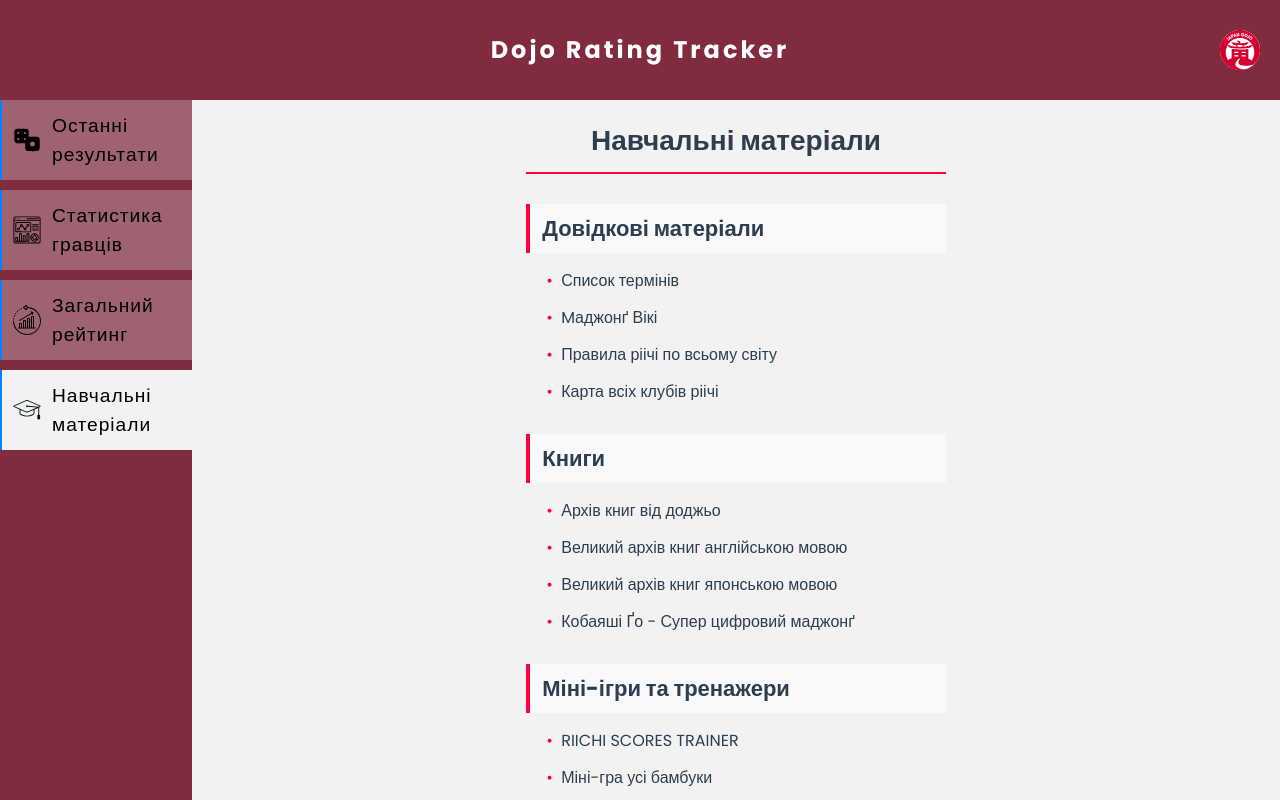
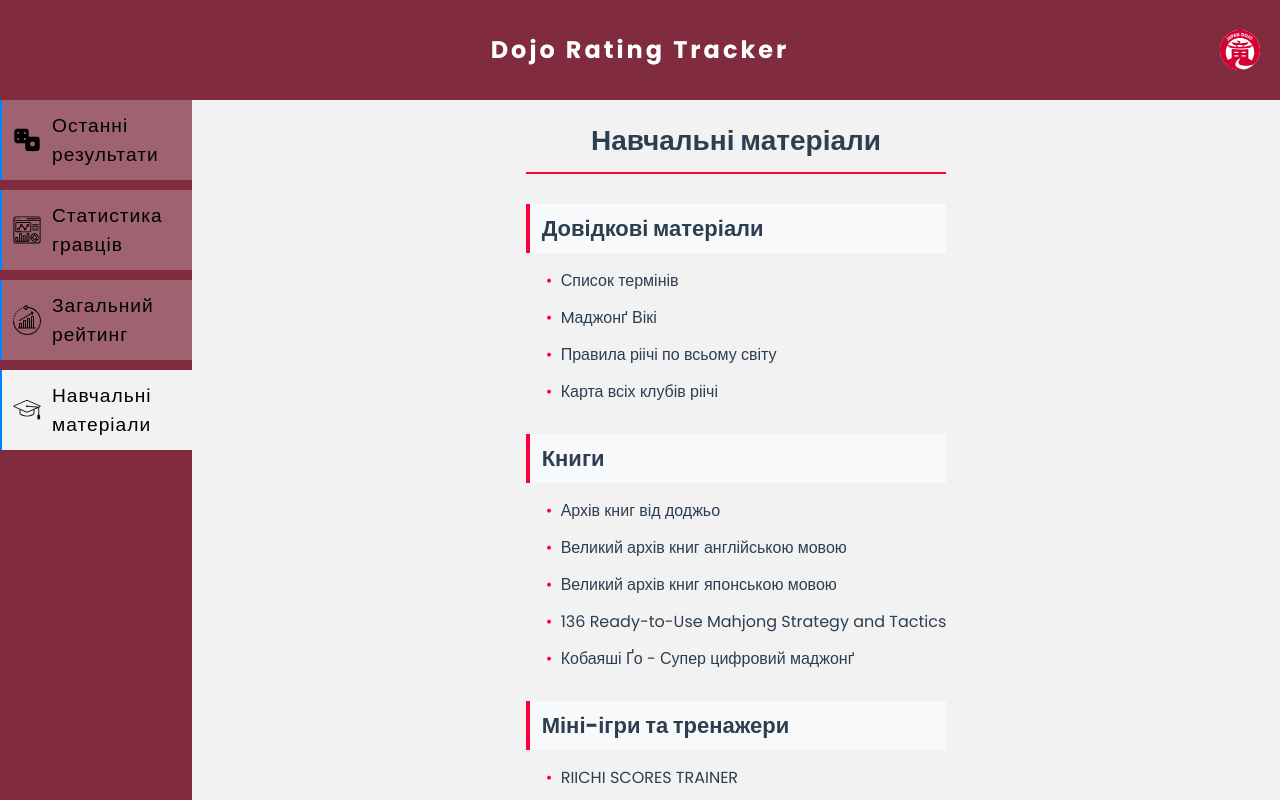
Before and after one commit to DanieLTjach/Dojo-Riichi-Stats, a React (Create React App) app: page /resources in a window 1280 px wide. Built offline with nearby package versions, Linux system fonts and the light colour scheme; no server answers.

Commit message:
feat: add new book
136 Ready-to-Use Mahjong Strategy and Tactics

```diff
--- a/src/pages/desktop/resources/Resources.js
+++ b/src/pages/desktop/resources/Resources.js
@@ -32,6 +32,10 @@ const Resources = () => {
             {
                 title: "Великий архів книг японською мовою",
                 url: "https://files.riichi.moe/mjg/books%20(jp)/"
+            },
+            {
+                title: "136 Ready-to-Use Mahjong Strategy and Tactics",
+                url: "https://play.google.com/store/books/details/136_Ready_to_Use_Mahjong_Strategy_and_Tactics?id=UjCIEQAAQBAJ&hl=en&pli=1"
             },
             {
                 title: "Кобаяші Ґо - Супер цифровий маджонґ",
--- a/src/pages/mobile/resources/Resources.js
+++ b/src/pages/mobile/resources/Resources.js
@@ -32,6 +32,10 @@ const Resources = () => {
             {
                 title: "Великий архів книг японською мовою",
                 url: "https://files.riichi.moe/mjg/books%20(jp)/"
+            },
+            {
+                title: "136 Ready-to-Use Mahjong Strategy and Tactics",
+                url: "https://play.google.com/store/books/details/136_Ready_to_Use_Mahjong_Strategy_and_Tactics?id=UjCIEQAAQBAJ&hl=en&pli=1"
             },
             {
                 title: "Кобаяші Ґо - Супер цифровий маджонґ",
```
